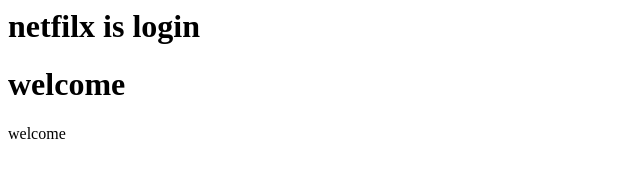
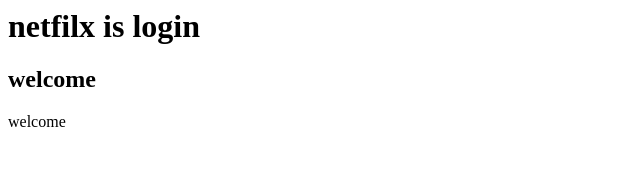
Before and after one commit to Marpurihemanthreddy/paytm, a plain HTML site: page index.html in a window 1280 px wide. Shown: the whole page, without its empty margins (0-640 px from the left). Drawn offline with Linux system fonts and the light colour scheme.

Commit message:
Update index.html

```diff
--- a/index.html
+++ b/index.html
@@ -1,2 +1,2 @@
 <h1> netfilx is  login </h1>
-<h1>welcome</h1>welcome
+<h2>welcome</h2>welcome
```
